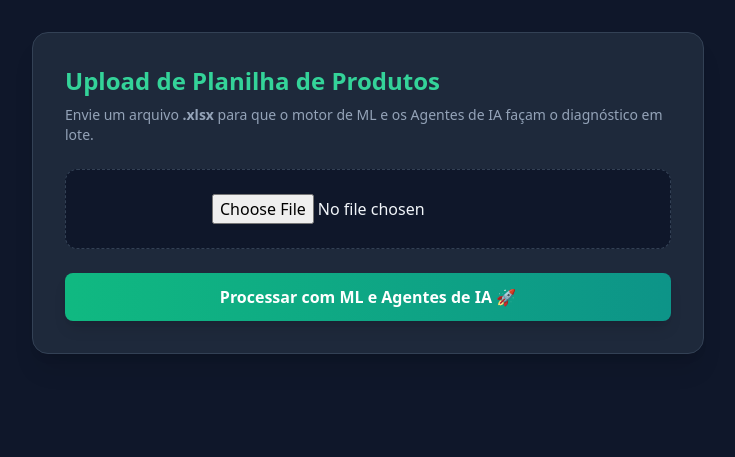
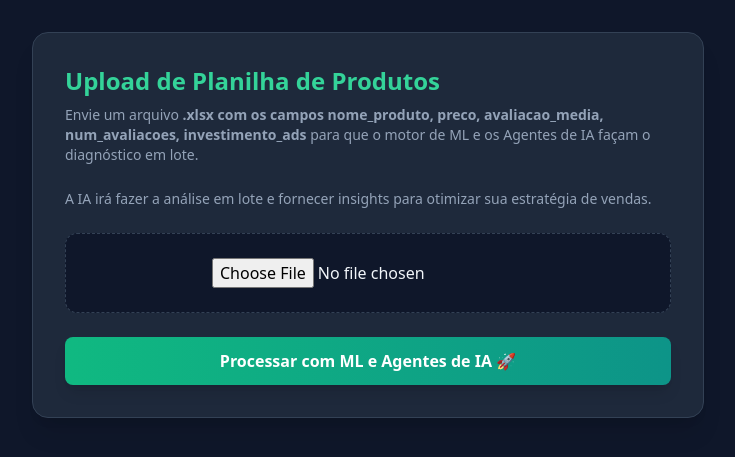
Before and after one commit to hiraku1403/ecommerce-ai-suite-1, a Django app: page / in a window 1280 px wide. Shown: the part 65-522 px from the top of the page, without its empty margins (272-1007 px from the left). Run offline with Django 5.2, Linux system fonts and the light colour scheme; some libraries are stand-ins or nearby versions.

Commit message:
updated upload form

```diff
--- a/core_app/templates/core_app/upload.html
+++ b/core_app/templates/core_app/upload.html
@@ -3,8 +3,8 @@
 {% block content %}
 <div class="max-w-2xl mx-auto bg-slate-800 p-8 rounded-2xl shadow-xl border border-slate-700">
     <h1 class="text-2xl font-bold mb-2 text-emerald-400">Upload de Planilha de Produtos</h1>
-    <p class="text-slate-400 mb-6 text-sm">Envie um arquivo <strong>.xlsx</strong> para que o motor de ML e os Agentes de IA façam o diagnóstico em lote.</p>
-
+    <p class="text-slate-400 mb-6 text-sm">Envie um arquivo <strong>.xlsx com os campos nome_produto, preco, avaliacao_media, num_avaliacoes, investimento_ads</strong> para que o motor de ML e os Agentes de IA façam o diagnóstico em lote.</p>
+    <p class="text-slate-400 mb-6 text-sm">A IA irá fazer a análise em lote e fornecer insights para otimizar sua estratégia de vendas.</p>
     <form method="POST" enctype="multipart/form-data" class="space-y-6">
         {% csrf_token %}
         <div class="bg-slate-900 p-6 rounded-xl border border-dashed border-slate-700 text-center">
```
Also changed, not shown: README.md.
